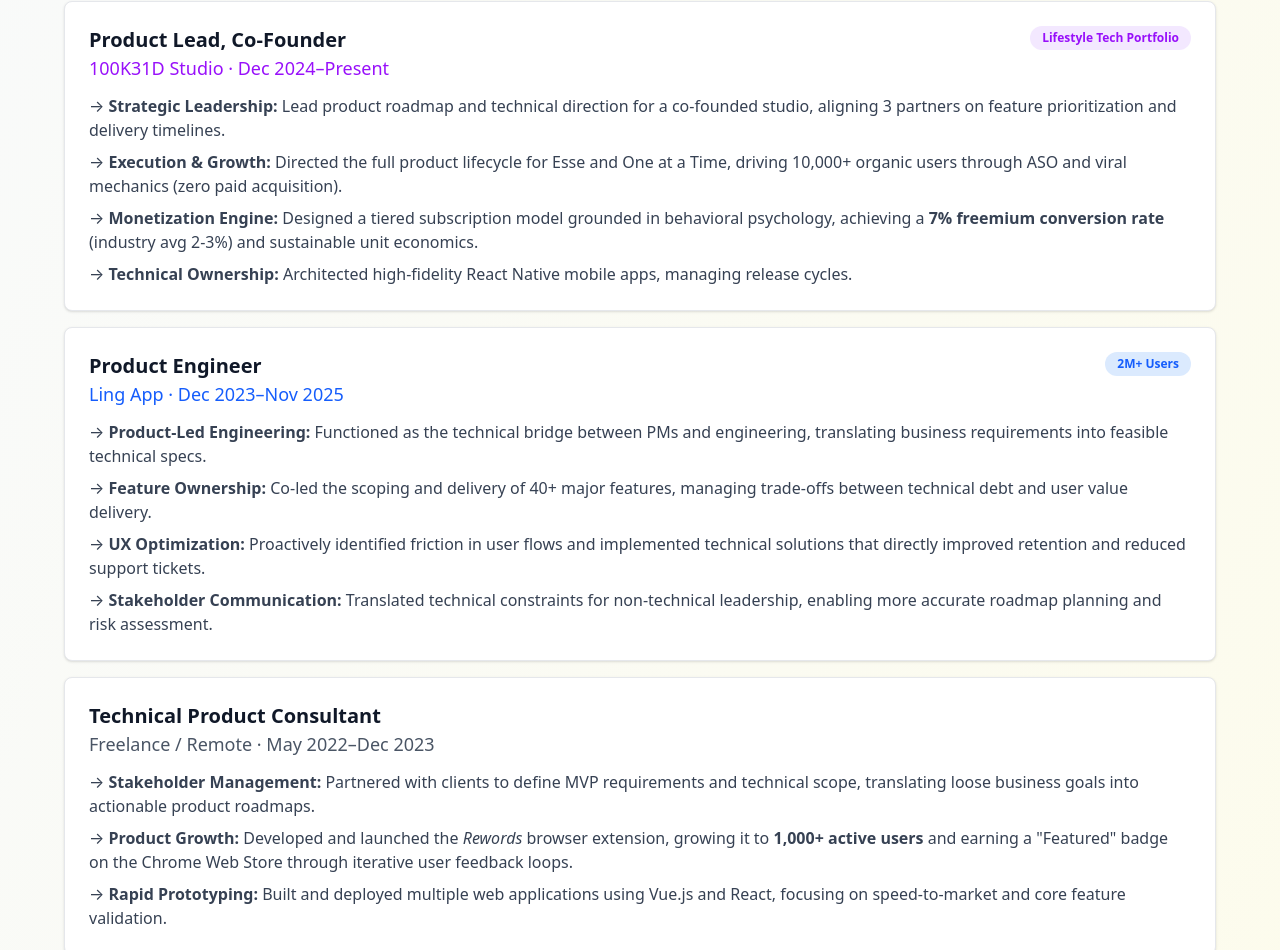
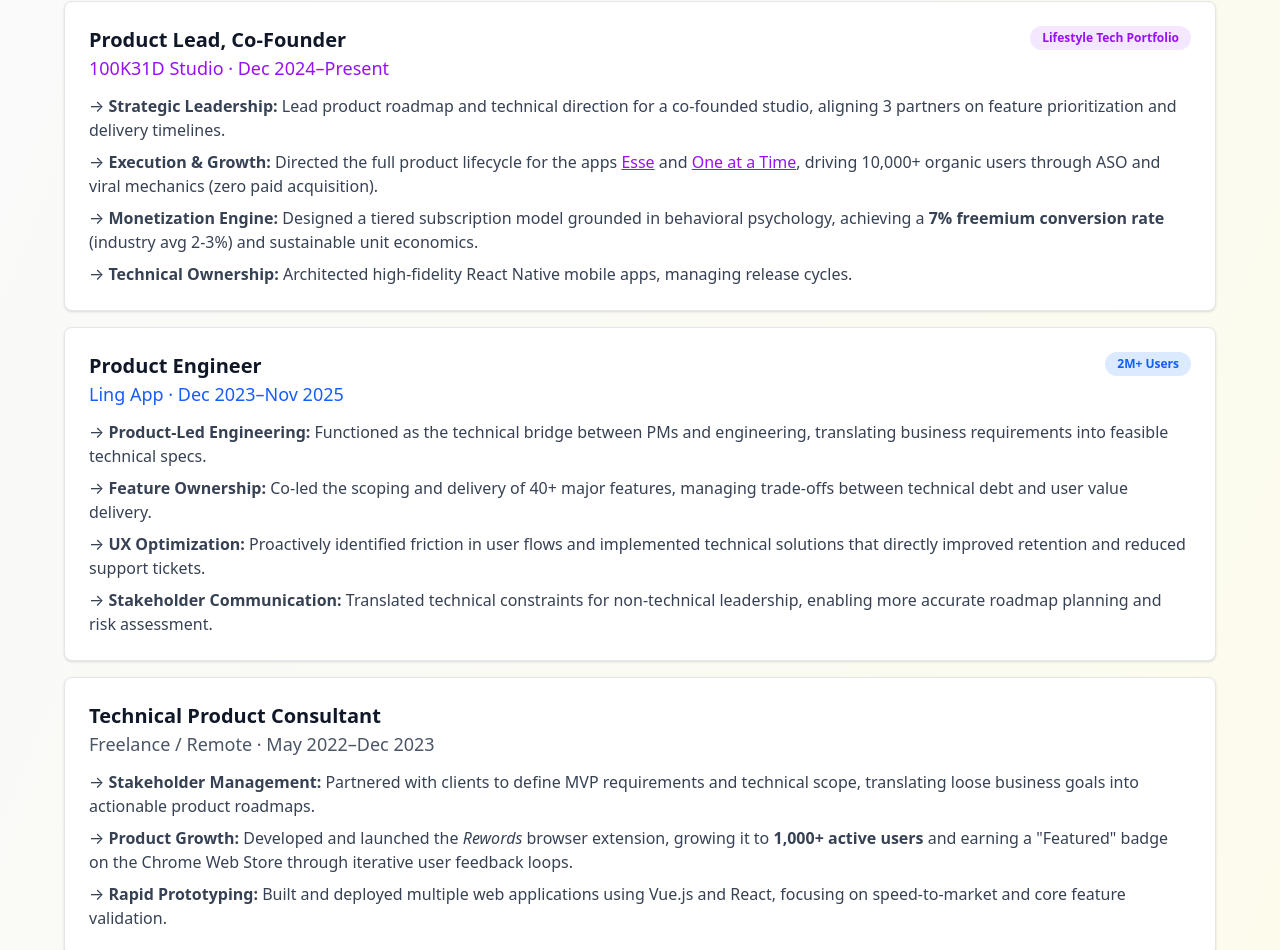
Before and after one commit to sanderbell/sanderbelldev2, a React (Vite) app: page / in a window 1280 px wide. Shown: the part 799-1749 px from the top of the page. Built offline with nearby package versions, Linux system fonts and the light colour scheme.

Commit message:
Enhance project descriptions in App component with links to Esse and One at a Time

```diff
--- a/src/App.tsx
+++ b/src/App.tsx
@@ -306,9 +306,26 @@ function App() {
                 </li>
                 <li>
                   → <strong>Execution & Growth:</strong> Directed the full
-                  product lifecycle for Esse and One at a Time, driving 10,000+
-                  organic users through ASO and viral mechanics (zero paid
-                  acquisition).
+                  product lifecycle for the apps{' '}
+                  <a
+                    href="https://esse.today"
+                    target="_blank"
+                    rel="noopener noreferrer"
+                    className="text-purple-600 underline hover:text-purple-800 transition-colors"
+                  >
+                    Esse
+                  </a>{' '}
+                  and{' '}
+                  <a
+                    href="https://oneatati.me"
+                    target="_blank"
+                    rel="noopener noreferrer"
+                    className="text-purple-600 underline hover:text-purple-800 transition-colors"
+                  >
+                    One at a Time
+                  </a>
+                  , driving 10,000+ organic users through ASO and viral
+                  mechanics (zero paid acquisition).
                 </li>
                 <li>
                   → <strong>Monetization Engine:</strong> Designed a tiered
```
